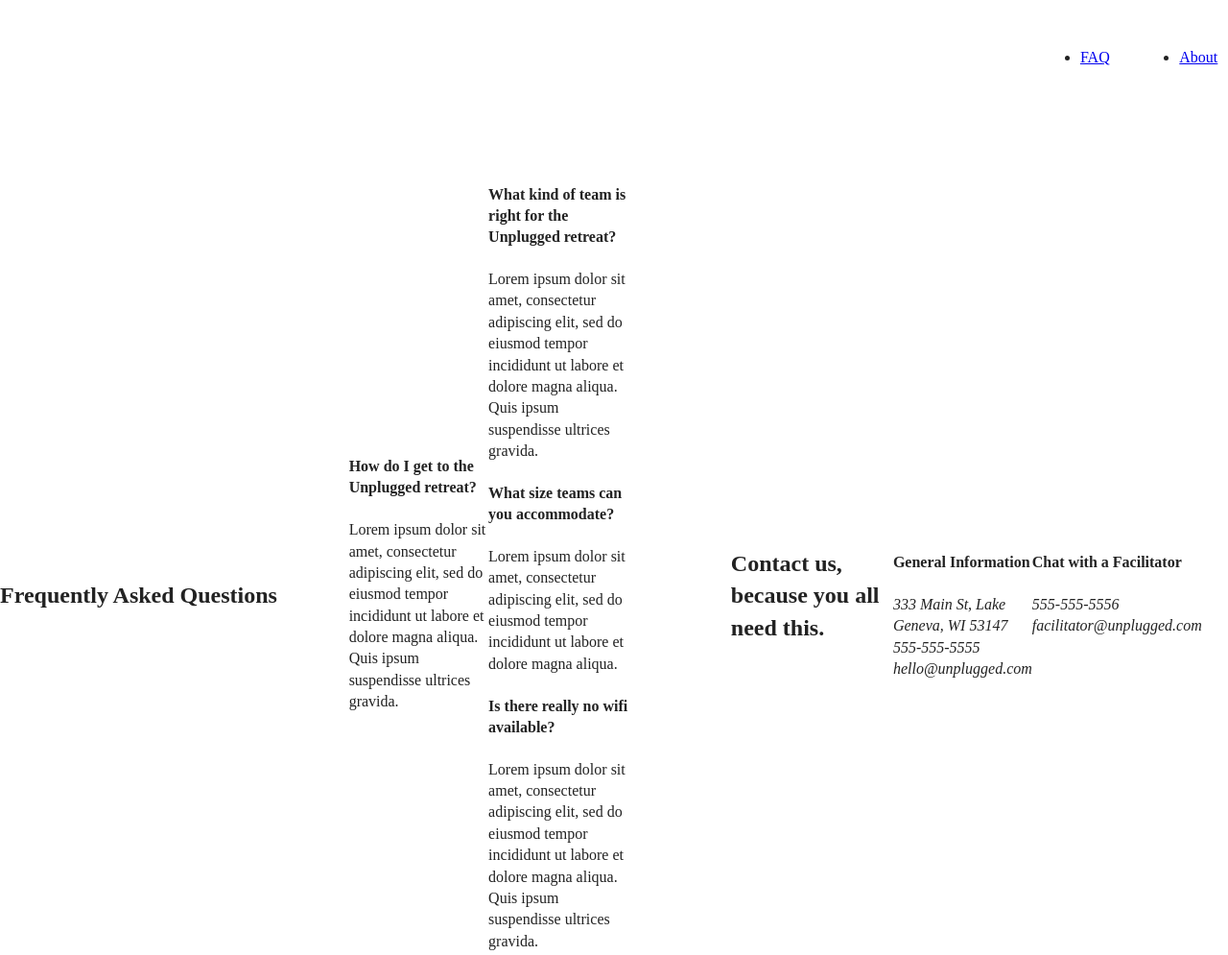
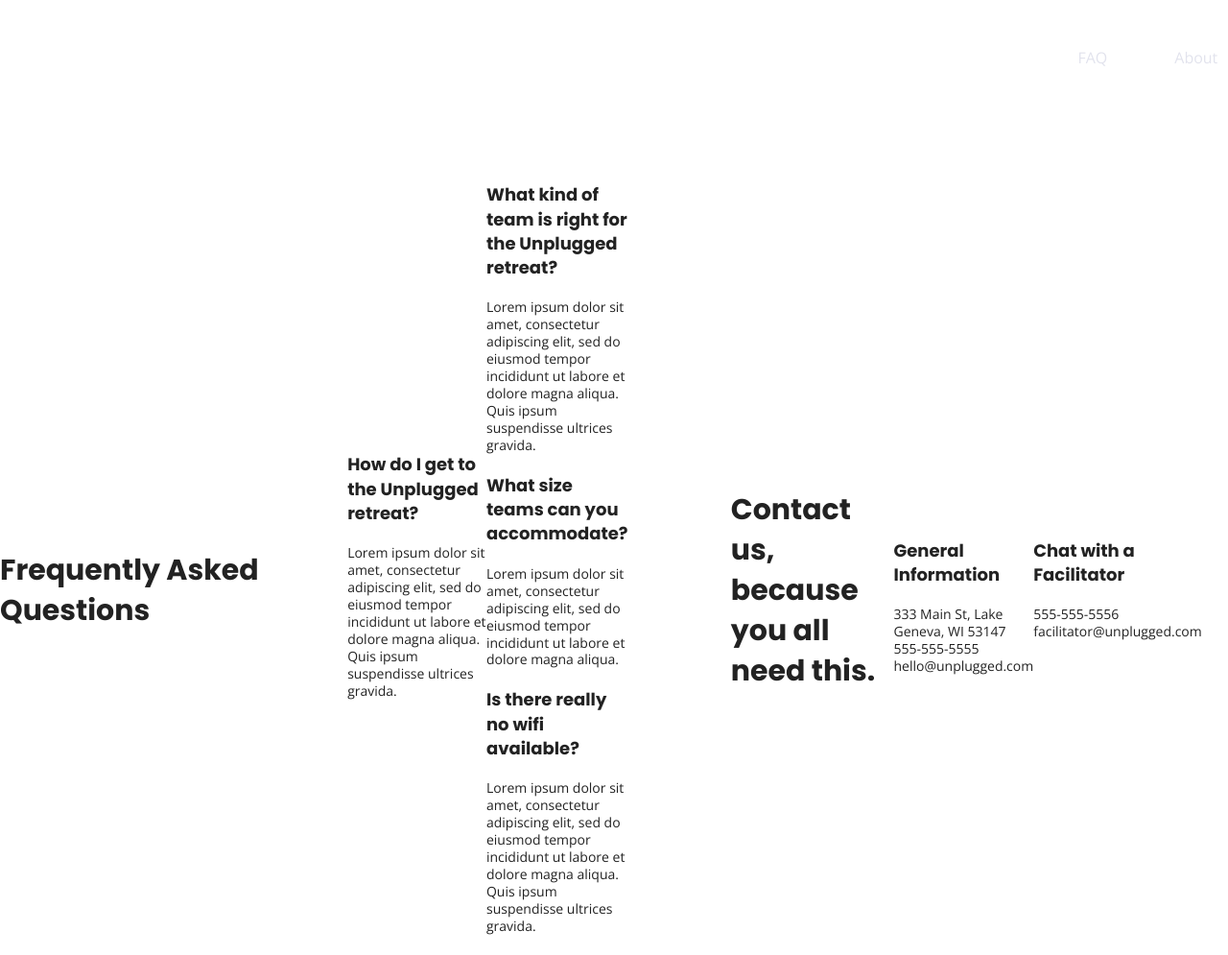
Before and after one commit to molligould/unplugged-retreat, a website: page faq/index.html in a window 1280 px wide. Shown: the top 995 px of the page at 96% size. Drawn offline with nearby package versions, Linux system fonts and the light colour scheme.

Commit message:
Added global text styles

```diff
--- a/css/main.css
+++ b/css/main.css
@@ -86,6 +86,64 @@ textarea {
 /* ==========================================================================
    Author's custom styles
    ========================================================================== */
+
+   /* General Styles */
+
+html {
+  font-size: 16px;
+
+}
+
+body {
+  font-family: 'Open Sans', sans-serif;
+  font-size: 1em;
+  text-align: left;
+}
+
+ul,
+ol {
+  list-style-type: none;
+}
+
+a {
+  color: #e2e3ed;
+     text-decoration: none;
+	}
+
+h2 {
+  font-family: 'Poppins', sans-serif;
+  font-size: 1.875em;
+}
+
+h3,
+h4 {
+  font-family: 'Poppins', sans-serif;
+  margin: 20px 0;
+  font-size: 1.125em
+}
+
+p {
+  font-size: .875em;
+  line-height: 1.285em;
+
+}
+
+img {
+
+}
+
+figure {
+
+}
+
+address {
+  font-style: normal
+}
+
+.content-wrapper {
+  width: 90%;
+  margin: 50px 0;
+}
    .content-wrapper {
      width: 90%;
      margin: 50px 0;
--- a/faq/index.html
+++ b/faq/index.html
@@ -15,7 +15,8 @@
   <link rel="manifest" href="../site.webmanifest">
   <link rel="apple-touch-icon" href="../icon.png">
   <!-- Place favicon.ico in the root directory -->
-
+  <!-- Google Fonts -->
+  <link href="https://fonts.googleapis.com/css?family=Open+Sans:400,700|Poppins:500,700" rel="stylesheet">
   <link rel="stylesheet" href="../css/normalize.css">
   <link rel="stylesheet" href="../css/main.css">
 
```
Also changed, not shown: about/index.html (+2 -1 lines), index.html (+2 -1 lines).
